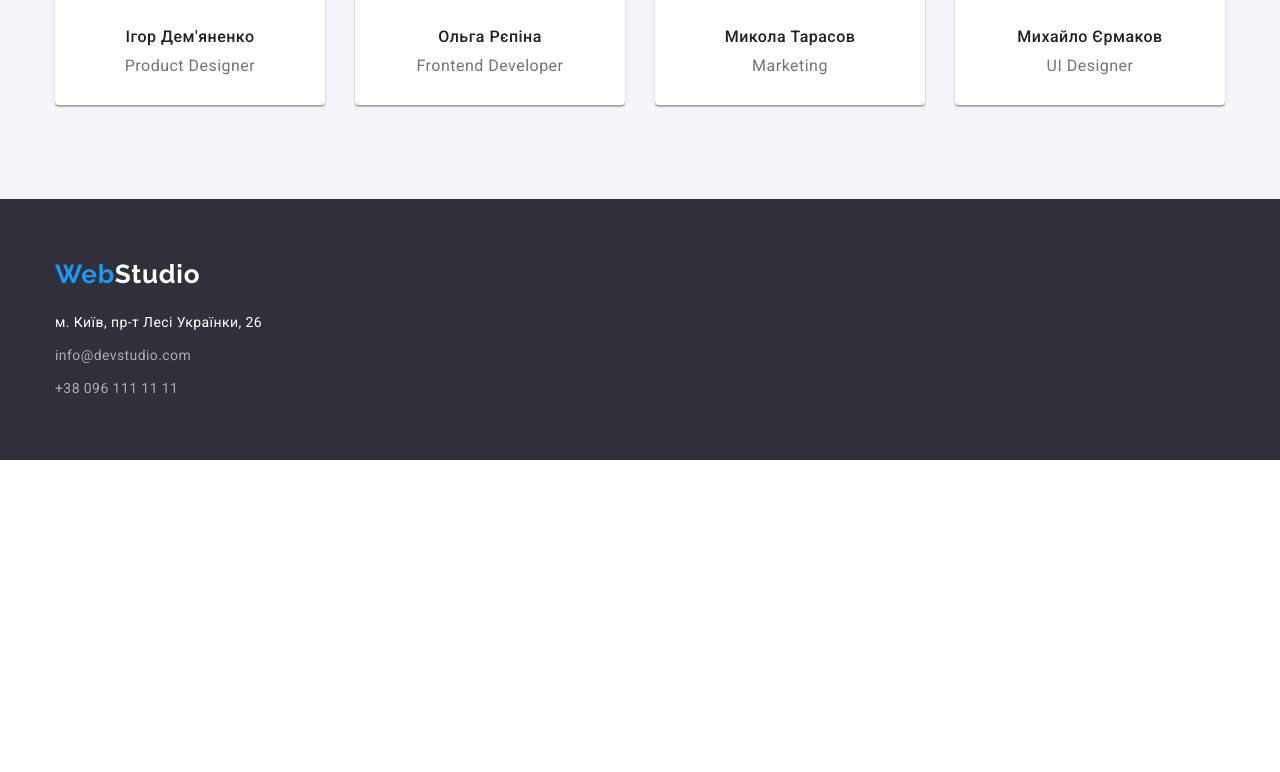
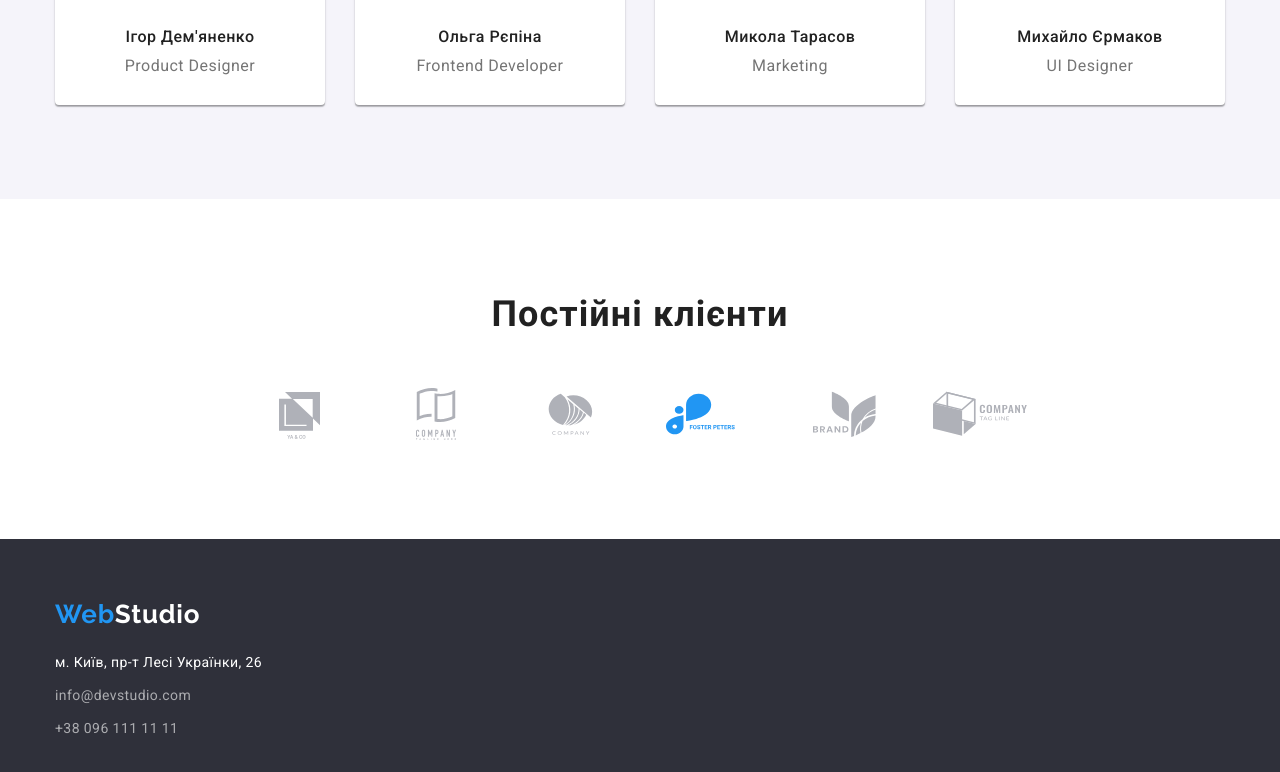
Before and after one commit to MaiiaHa/goit-markup-hw-04, a plain HTML site: page index.html in a window 1280 px wide. Shown: the part 2049-2821 px from the top of the page. Before the commit the page ends 2509 px from the top, so only its background shows below. Drawn offline with nearby package versions, Linux system fonts and the light colour scheme.

Commit message:
Addec section companies

```diff
--- a/css/styles.css
+++ b/css/styles.css
@@ -19,9 +19,6 @@ body {
 h1,
 h2,
 h3,
-h4,
-h5,
-h6,
 p {
   margin: 0;
 }
@@ -202,8 +199,6 @@ img {
   padding-top: 94px;
   padding-bottom: 94px;
 }
-.benefits-header {
-}
 .benefits-list {
   display: flex;
 }
@@ -316,33 +311,6 @@ img {
   padding: 30px 0;
   /* 70 не поміщається */
 }
-/* FOOTER */
-.footer {
-  padding-top: 60px;
-  padding-bottom: 60px;
-  background: var(--footer-font);
-}
-.footer-address {
-  margin-top: 20px;
-  font-style: normal;
-}
-.address-link {
-  /* font-weight: 400; */
-  font-size: var(--main-font-size);
-  line-height: calc(24 / 14);
-  letter-spacing: 0.03em;
-  color: var(--main-background-color);
-}
-.footer-link {
-  /* font-weight: 400; */
-  font-size: var(--main-font-size);
-  line-height: calc(24 / 14);
-  letter-spacing: 0.03em;
-  color: rgba(255, 255, 255, 0.6);
-}
-.footer-list:not(:last-child) {
-  margin-bottom: 9px;
-}
 
 /* PORTFOLIO */
 /*  OUR WORKS */
@@ -424,3 +392,58 @@ img {
   letter-spacing: 0.03em;
   color: var(--secondary-font-color);
 }
+
+/* OUR CLIENTS */
+.clients {
+  padding-top: 94px;
+  padding-bottom: 94px;
+}
+.clients-list {
+  display: flex;
+  align-items: center;
+  justify-content: center;
+}
+.clients-item:not(:last-child) {
+  margin-right: 30px;
+}
+.clients-item {
+  border-color: #afb1b8;
+  border-radius: 1px;
+}
+.clients-title {
+  margin-bottom: 50px;
+  font-weight: 700;
+  font-size: 36px;
+  line-height: calc(42 / 36);
+  text-align: center;
+  letter-spacing: 0.03em;
+  color: var(--main-font-color);
+}
+
+/* FOOTER */
+.footer {
+  padding-top: 60px;
+  padding-bottom: 60px;
+  background: var(--footer-font);
+}
+.footer-address {
+  margin-top: 20px;
+  font-style: normal;
+}
+.address-link {
+  /* font-weight: 400; */
+  font-size: var(--main-font-size);
+  line-height: calc(24 / 14);
+  letter-spacing: 0.03em;
+  color: var(--main-background-color);
+}
+.footer-link {
+  /* font-weight: 400; */
+  font-size: var(--main-font-size);
+  line-height: calc(24 / 14);
+  letter-spacing: 0.03em;
+  color: rgba(255, 255, 255, 0.6);
+}
+.footer-list:not(:last-child) {
+  margin-bottom: 9px;
+}
--- a/index.html
+++ b/index.html
@@ -50,7 +50,7 @@
 
     <section class="benefits">
       <div class="container">
-        <h2 class="benefits-header visually-hidden">Наші переваги</h2>
+        <h2 class="visually-hidden">Наші переваги</h2>
         <ul class="benefits-list list">
           <li class="benefits-name benefits-antenna">
             <h3 class="benefits-item">Увага до деталей</h3>
@@ -120,6 +120,20 @@
       </div>
     </section>
 
+    <section class="clients">
+      <div class="container">
+        <h2 class="clients-title">Постійні клієнти</h2>
+        <ul class="clients-list list">
+          <li class="clients-item"><img src="./images/logo-company1.svg" alt="Логотип компанії 1"></li>
+          <li class="clients-item"><img src="./images/logo-company2.svg" alt="Логотип компанії 2"></li>
+          <li class="clients-item"><img src="./images/logo-company3.svg" alt="Логотип компанії 3"></li>
+          <li class="clients-item"><img src="./images/logo-company4.svg" alt="Логотип компанії 4"></li>
+          <li class="clients-item"><img src="./images/logo-company5.svg" alt="Логотип компанії 5"></li>
+          <li class="clients-item"><img src="./images/logo-company6.svg" alt="Логотип компанії 6"></li>
+        </ul>
+      </div>
+    </section>
+
   </main>
 
   <footer class="footer">
```
Also changed, not shown: images/icon-facebook.svg (added), images/icon-footer-face.svg (added), images/icon-footer-insta.svg (added), images/icon-footer-link.svg (added), images/icon-footer-twit.svg (added), images/icon-instagramm.svg (added), images/icon-linkedin.svg (added), images/icon-twitter.svg (added), images/logo-company1.svg (added), images/logo-company2.svg (added), images/logo-company3.svg (added), images/logo-company4.svg (added), images/logo-company5.svg (added), images/logo-company6.svg (added).
